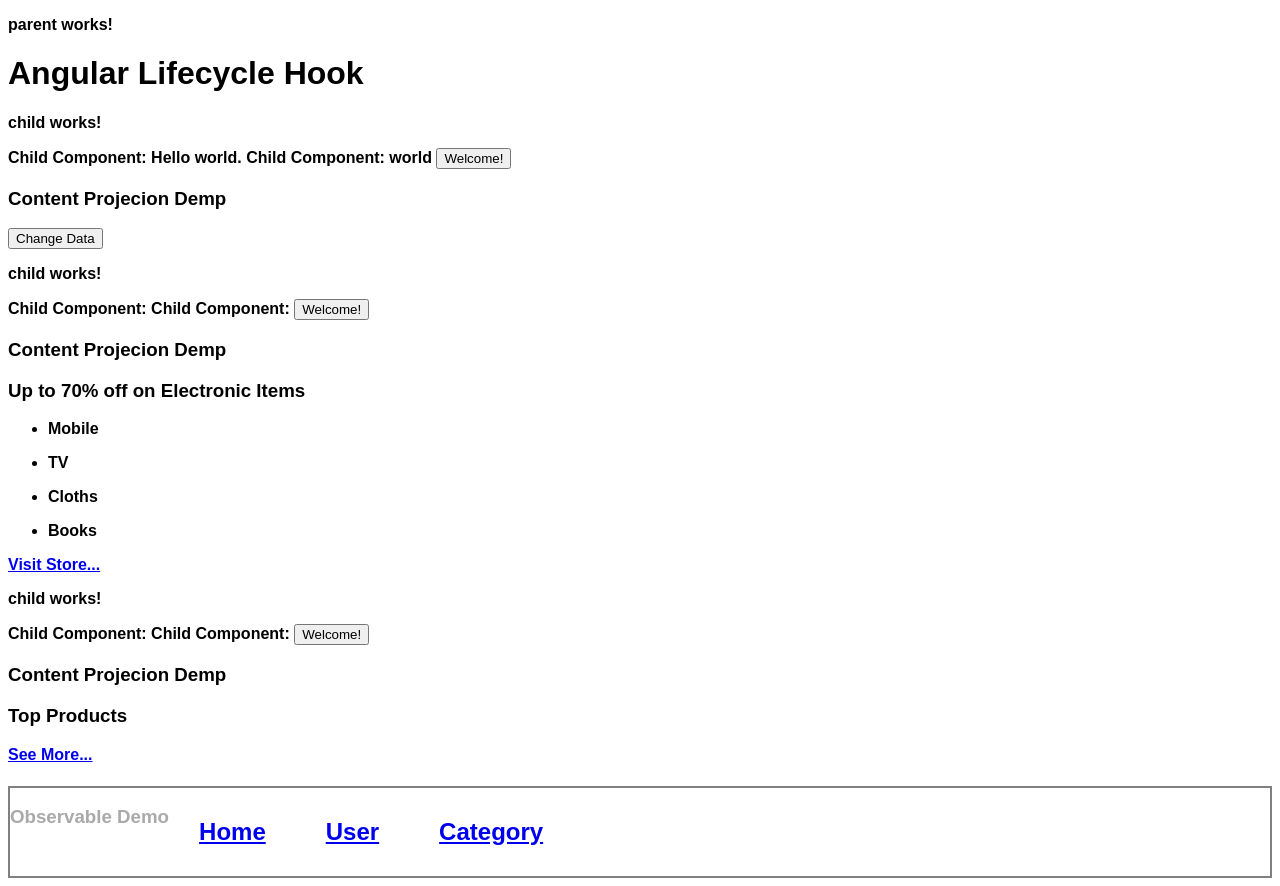
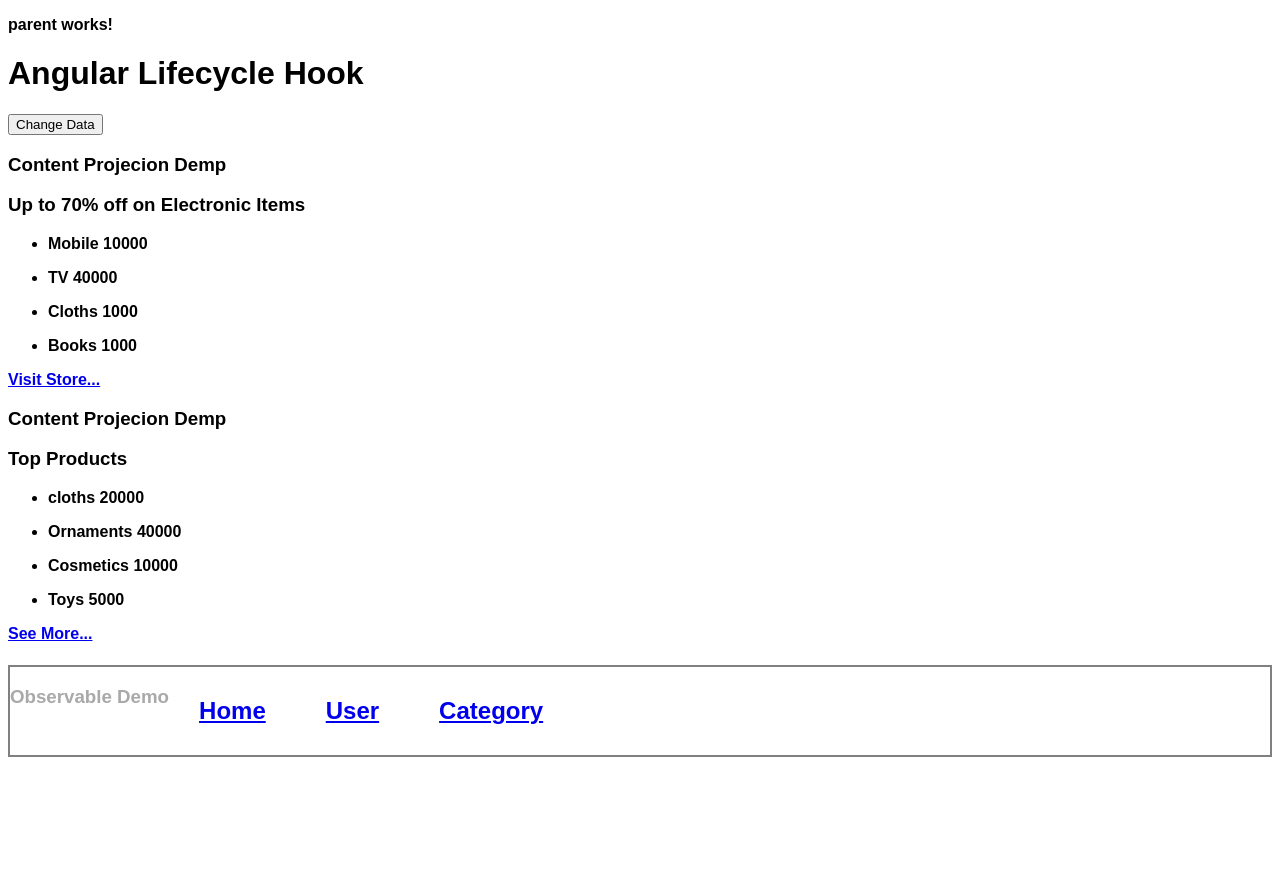
Before and after one commit to MiralKothari16/angular-training, an Angular app: page / in a window 1280 px wide. After the commit the page ends 800 px from the top, so only its background shows below. Built offline with nearby package versions, Linux system fonts and the light colour scheme.

Commit message:
make some changes in child component

```diff
--- a/src/app/inputoutputdemo/child/child.component.html
+++ b/src/app/inputoutputdemo/child/child.component.html
@@ -1,8 +1,8 @@
-<p>child works!</p>
-<span>Child Component: {{messageToChild}} </span>
+<!-- <p>child works!</p> -->
+<!-- <span>Child Component: {{messageToChild}} </span>
 <span>Child Component: {{Item}} </span>
 <button (click)="welcome()">Welcome!</button>
-<!-- <h2>{{myNewNumber}}</h2> -->
+<h2>{{myNewNumber}}</h2> -->
 
 <div class="container-flex">
     <h3>Content Projecion Demp</h3>
@@ -11,7 +11,7 @@
         <ul class="list-group" *ngFor="let prod of Products">
             <li class="list-group-item d-flex justify-content-between align-items-center">
                 {{prod.Name}}
-                <span class="badge bg-primary rounded-pill">{{prod.Price}}</span>
+                <span class="badge bg-primary rounded-pill">{{prod.price}}</span>
             </li>
         </ul>
         <ng-content select=".link"></ng-content>
--- a/src/app/inputoutputdemo/child/child.component.ts
+++ b/src/app/inputoutputdemo/child/child.component.ts
@@ -14,7 +14,7 @@ export class ChildComponent implements OnInit, OnChanges {
 
   @Input() messageToChild !: string;
   @Input() Item !: string;
-  @Input() Products: [];
+  @Input() Products !: any[];
   //private myNumber: number = 0;
 
   constructor() {
--- a/src/app/inputoutputdemo/parent/parent.component.html
+++ b/src/app/inputoutputdemo/parent/parent.component.html
@@ -2,19 +2,21 @@
 <!-- <app-child [messageToChild]="messageToChild" (welcomeParent1)="welcomeParent()"></app-child> -->
 <h1>Angular Lifecycle Hook</h1>
 <div>
-    <app-child [messageToChild]="messageToChild" [Item]="ItemData">
-    </app-child>
+    <!-- <app-child [messageToChild]="messageToChild" [Item]="ItemData">
+    </app-child> -->
     <button (click)="onChangeData()">Change Data</button>
 </div>
-<div>
+<div class="row">
+    <div class="col-sm-6">
         <app-child [Products]="salesProducts">
             <h3 class="header">Up to 70% off on Electronic Items</h3>
             <a class="link" href="#">Visit Store...</a>
         </app-child>
     </div>
-<div>
-    <app-child [Products]="TopProduces">
+    <div class="col-sm-6">
+        <app-child [Products]="TopProducts">
             <h3 class="header">Top Products </h3>
             <a class="link" href="#">See More...</a>
         </app-child>
     </div>
+</div>
--- a/src/app/inputoutputdemo/parent/parent.component.ts
+++ b/src/app/inputoutputdemo/parent/parent.component.ts
@@ -18,10 +18,10 @@ export class ParentComponent implements OnInit {
     { Id: 1, Name: 'Books', price: '1000' },
   ];
   public TopProducts = [
-    { Id: 1, Name: 'Mobile', price: '10000' },
-    { Id: 1, Name: 'TV', price: '40000' },
-    { Id: 1, Name: 'Cloths', price: '1000' },
-    { Id: 1, Name: 'Books', price: '1000' },
+    { Id: 1, Name: 'cloths', price: '20000' },
+    { Id: 1, Name: 'Ornaments', price: '40000' },
+    { Id: 1, Name: 'Cosmetics', price: '10000' },
+    { Id: 1, Name: 'Toys', price: '5000' },
   ];
 
   ngOnInit(): void {
```
Lines whose indentation alone changed are shown as unchanged.
